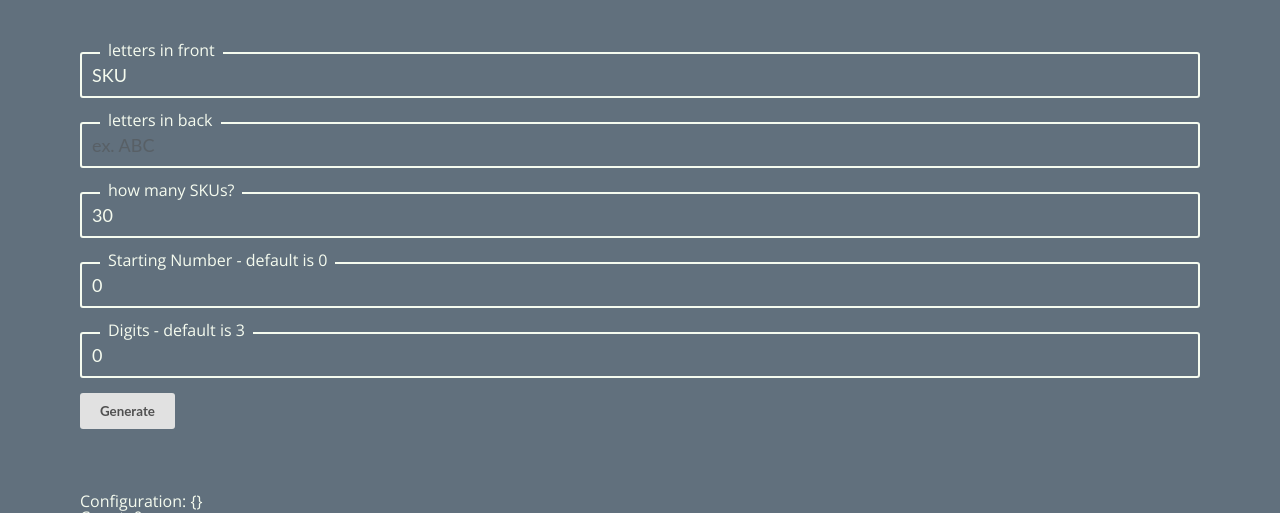
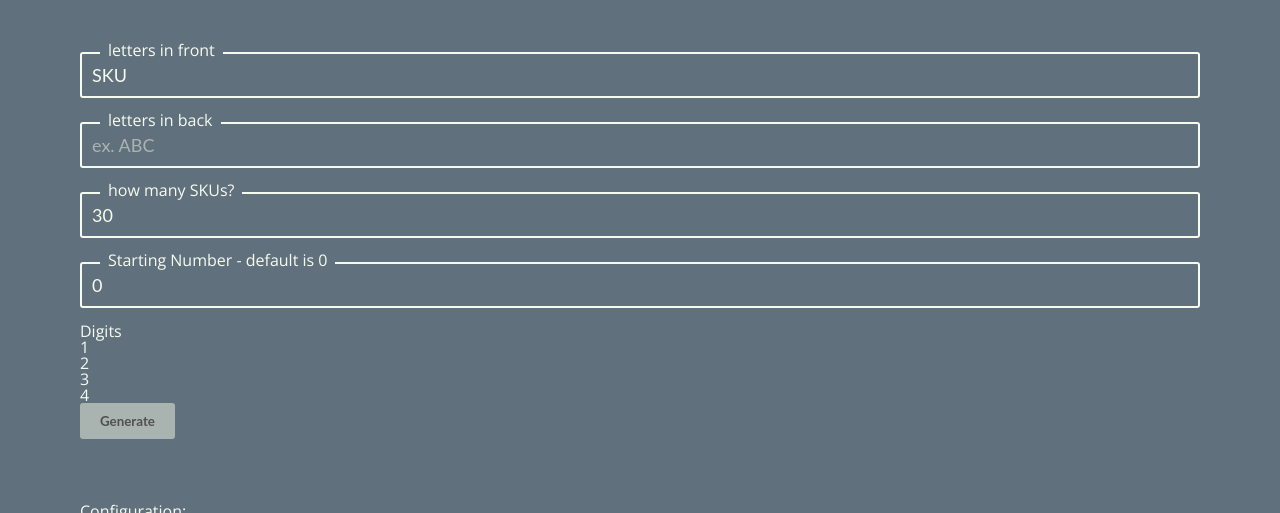
Before and after one commit to M-erb/generator, a plain HTML site: page index.html in a window 1280 px wide. Shown: the part 92-605 px from the top of the page. Drawn offline with nearby package versions, Linux system fonts and the light colour scheme; some packages are replaced by stand-ins of ours; a script that the page names is missing.

Commit message:
started on digits script

```diff
--- a/app/app.js
+++ b/app/app.js
@@ -10,6 +10,7 @@ skuApp.controller('SKUgenCtrl', ['$scope', '$cookies', '$localStorage', '$sessio
   $scope.backLetters = ''
   $scope.genCount = 30
   $scope.genStarNum = 0
+  $scope.gendigits = 3
 
   $scope.genConfig = {}
   $scope.sku = []
@@ -27,7 +28,8 @@ skuApp.controller('SKUgenCtrl', ['$scope', '$cookies', '$localStorage', '$sessio
     /*$scope.frontLetters = ''
     $scope.backLetters = ''
     $scope.genCount = ''
-    $scope.genStarNum = 0*/
+    $scope.genStarNum = 0
+    $scope.gendigits = 3*/
 
     //put together SKUs
     for(var i=$scope.genConfig.genStarNum; i < $scope.genConfig.genCount + $scope.genConfig.genStarNum; i++) {
--- a/content/css/scss/controls.scss
+++ b/content/css/scss/controls.scss
@@ -42,7 +42,7 @@
 .btn_green {
   @extend .btn;
   color: white;
-  background: green;
+  background: $green;
 }
 
 /*---==forms==---*/
@@ -165,19 +165,19 @@ option .option_note {
 
 /*place holder style*/
 .me_input input::-webkit-input-placeholder {
-  color: rgba(80,80,80,.5);
+  color: $light_gray;
   font-size: 18px;
 }
 .me_input input::-moz-placeholder {
-  color: rgba(80,80,80,.5);
+  color: $light_gray;
   font-size: 18px;
 }
 .me_input input:-ms-input-placeholder {
-  color: rgba(80,80,80,.5);
+  color: $light_gray;
   font-size: 18px;
 }
 .me_input input:-moz-placeholder {
-  color: rgba(80,80,80,.5);
+  color: $light_gray;
   font-size: 18px;
 }
 
--- a/content/css/scss/var.scss
+++ b/content/css/scss/var.scss
@@ -8,7 +8,7 @@ $purple: rgba(157, 105, 163, 1);
 $off_white: rgba(245, 251, 239, 1);
 $red: rgba(232, 93, 117, 1);
 
-$light_gray: rgba(225,225,225,1);
+$light_gray: rgba(200,210,200,0.7);
 $dark_gray: rgba(80,80,80,1);
 
 .theme {
--- a/views/sku.html
+++ b/views/sku.html
@@ -20,9 +20,18 @@
       <label>Starting Number - default is 0</label>
       <input type="number" ng-model="genStarNum" placeholder="ex. 0 or 1" />
     </div>
-    <div class="me_input me_input_style">
+    <!-- <div class="me_input me_input_style">
       <label>Digits - default is 3</label>
-      <input type="number" ng-model="genStarNum" placeholder="ex. 1 or 3" />
+      <input type="number" ng-model="gendigits" placeholder="ex. 1 or 3" />
+    </div> -->
+    <div class="num_btn_input">
+      <label>Digits</label>
+      <div ng-click="gendigits = 1">1</div>
+      <div ng-click="gendigits = 1">2</div>
+      <div ng-click="gendigits = 1">3</div>
+      <div ng-click="gendigits = 1">4</div>
+      <!-- add styles for these buttons to have the same border and label system as the
+    other fields -->
     </div>
 
     <div class="me_input submit">
@@ -39,7 +48,9 @@
   <button class="btn" ng-click="clearConfig()" ng-show="genPushed">Clear Settings Only</button>
 
   <div>
-    <p>Configuration: {{genConfig}}</p>
+    <p>Configuration: <pre>
+      {{genConfig}}
+    </pre></p>
     <p>Count: {{sku.length}}</p>
   </div>
 
```
Also changed, not shown: content/css/the-styles.css, 1 other file.
